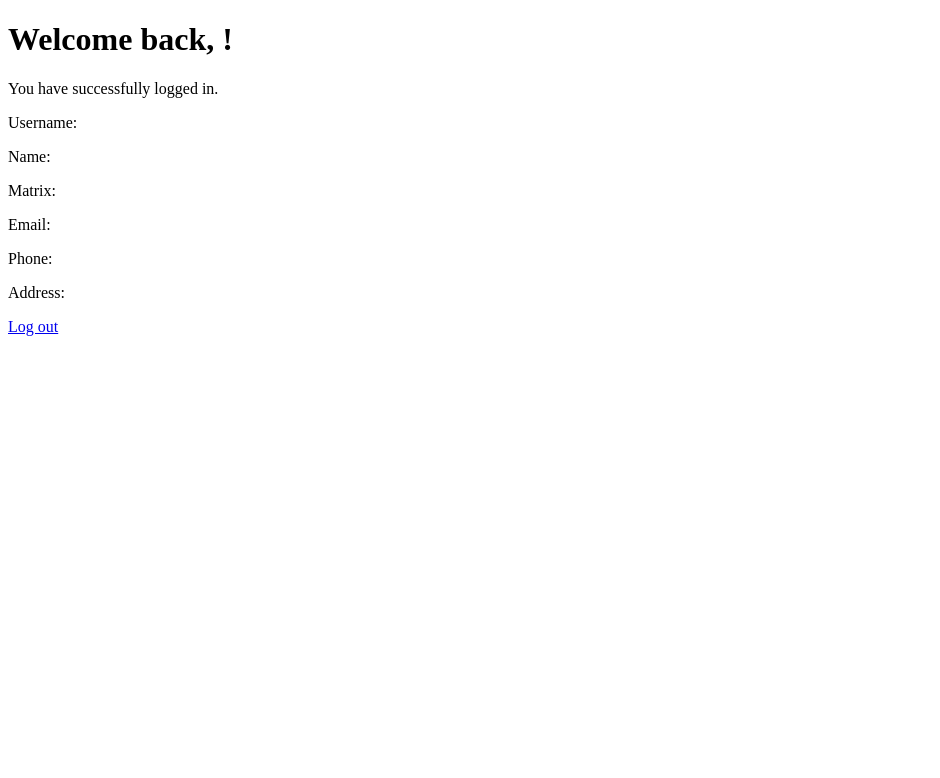
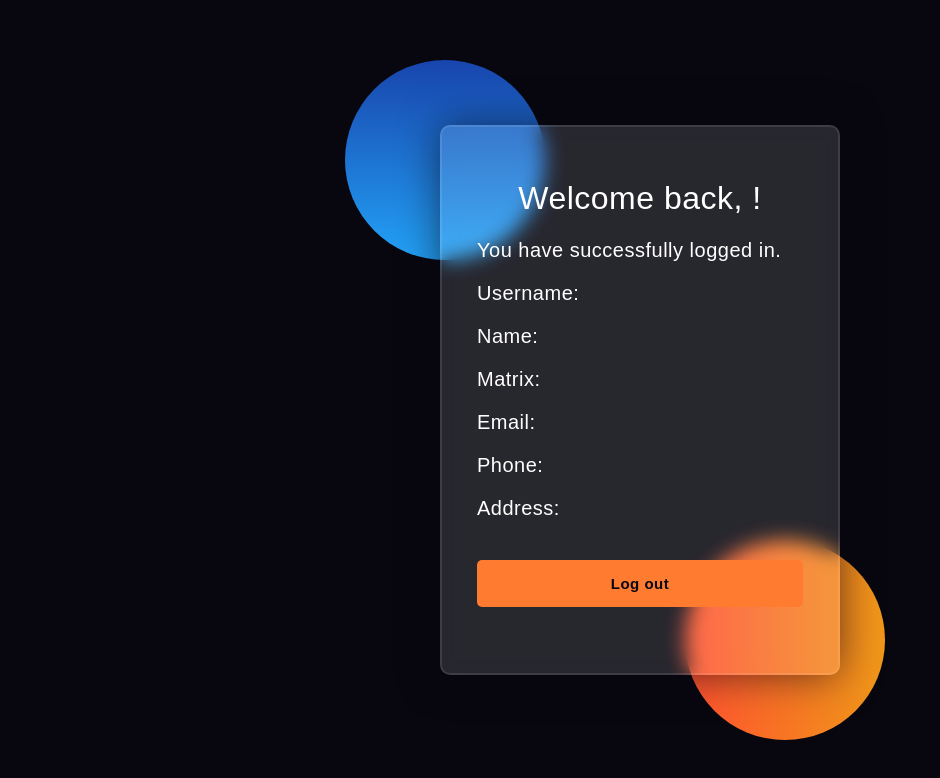
Before and after one commit to NUrZAHin/InfoSecAssignment, a website: page Public/login-success.html in a window 1280 px wide. Shown: the whole page, without its empty margins (0-940 px from the left). Drawn offline with Linux system fonts and the light colour scheme; no server answers.

Commit message:
add css element to the frontend

```diff
--- a/Public/login-success.html
+++ b/Public/login-success.html
@@ -1,8 +1,15 @@
 <!-- login-success.html -->
 <!DOCTYPE html>
 <html>
-
+  <div class="background">
+    <div class="shape"></div>
+    <div class="shape"></div>
+  </div>
 <head>
+  <meta charset="UTF-8" />
+  <meta name="viewport" content="width=device-width, initial-scale=1.0" />
+  <link rel="preconnect" href="https://fonts.gstatic.com" />
+  <link rel="stylesheet" href="./style3.css" />
   <title>Login Success</title>
 </head>
 
@@ -51,8 +58,8 @@
 
   </script>
 
-  <div id="data-container">
-    <h1>Welcome back,  <span id="username2"></span>!</h1>
+  <form id="data-container">
+    <h3>Welcome back,  <span id="username2"></span>!</h3>
   <p>You have successfully logged in.</p>
     <p>Username: <span id="username"></span></p>
     <p>Name: <span id="name"></span></p>
@@ -60,8 +67,9 @@
     <p>Email: <span id="email"></span></p>
     <p>Phone: <span id="phone"></span></p>
     <p>Address: <span id="address"></span></p>
-  </div>
-  <a href="logout.html">Log out</a>
+    <button type="button" onclick="window.location='logout.html'">Log out</button>
+  </form>
+
 </body>
 
 </html>
--- /dev/null
+++ b/Public/style.css
@@ -0,0 +1,129 @@
+*,
+*:before,
+*:after{
+    padding: 0;
+    margin: 0;
+    box-sizing: border-box;
+}
+body{
+    background-color: #080710;
+}
+
+.background{
+    width: 430px;
+    height: 520px;
+    position: absolute;
+    transform: translate(-50%,-50%);
+    left: 50%;
+    top: 50%;
+}
+.background .shape{
+    height: 200px;
+    width: 200px;
+    position: absolute;
+    border-radius: 50%;
+}
+
+.shape:first-child{
+    background: linear-gradient(
+        #1845ad,
+        #23a2f6
+    );
+    left: -80px;
+    top: -80px;
+}
+.shape:last-child{
+    background: linear-gradient(
+        to right,
+        #ff512f,
+        #f09819
+    );
+    right: -30px;
+    bottom: -80px;
+}
+
+form{
+    height: 540px;
+    width: 400px;
+    background-color: rgba(255,255,255,0.13);
+    position: absolute;
+    transform: translate(-50%,-50%);
+    top: 50%;
+    left: 50%;
+    border-radius: 10px;
+    backdrop-filter: blur(10px);
+    border: 2px solid rgba(255,255,255,0.1);
+    box-shadow: 0 0 40px rgba(8,7,16,0.6);
+    padding: 50px 35px;
+}
+
+form *{
+    font-family: 'Poppins',sans-serif;
+    color: #ffffff;
+    letter-spacing: 0.5px;
+    outline: none;
+    border: none;
+}
+
+form h3{
+    font-size: 32px;
+    font-weight: 500;
+    line-height: 42px;
+    text-align: center;
+}
+
+label{
+    display: block;
+    margin-top: 20px;
+    font-size: 16px;
+    font-weight: 500;
+}
+input{
+    display: block;
+    height: 50px;
+    width: 100%;
+    background-color: rgba(255,255,255,0.07);
+    border-radius: 3px;
+    padding: 0 10px;
+    margin-top: 8px;
+    font-size: 14px;
+    font-weight: 300;
+}
+::placeholder{
+    color: #e5e5e5;
+}
+
+button{
+    margin-top: 40px;
+    margin-right: 5px;
+    margin-left: 4.5px;
+    width: 46%;
+    background-color: #26a8ff;
+
+    color: #080710;
+    padding: 15px 0;
+    font-size: 15px;
+    font-weight: 600;
+    border-radius: 5px;
+    cursor: pointer;
+}
+
+button.register{
+
+    background-color: #ffffff;
+
+
+}
+
+div {
+    text-align: center;
+}
+
+.g-recaptcha{
+    margin-top: 10px;
+    transform:scale(1.08);
+    transform-origin:0 0;
+    text-align: center;
+
+
+}
--- /dev/null
+++ b/Public/style2.css
@@ -0,0 +1,128 @@
+*,
+*:before,
+*:after{
+    padding: 0;
+    margin: 0;
+    box-sizing: border-box;
+}
+body{
+    background-color: #080710;
+}
+
+.background{
+    width: 430px;
+    height: 520px;
+    position: absolute;
+    transform: translate(-50%,-50%);
+    left: 50%;
+    top: 50%;
+}
+.background .shape{
+    height: 200px;
+    width: 200px;
+    position: absolute;
+    border-radius: 50%;
+}
+
+.shape:first-child{
+    background: linear-gradient(
+        #1845ad,
+        #23a2f6
+    );
+    left: -80px;
+    top: -80px;
+}
+.shape:last-child{
+    background: linear-gradient(
+        to right,
+        #ff512f,
+        #f09819
+    );
+    right: -30px;
+    bottom: -80px;
+}
+
+form{
+    height: 1100px;
+    width: 400px;
+    background-color: rgba(255,255,255,0.13);
+    position: absolute;
+    transform: translate(-50%,-35%);
+    top: 50%;
+    left: 50%;
+    border-radius: 10px;
+    backdrop-filter: blur(10px);
+    border: 2px solid rgba(255,255,255,0.1);
+    box-shadow: 0 0 40px rgba(8,7,16,0.6);
+    padding: 50px 35px;
+}
+
+form *{
+    font-family: 'Poppins',sans-serif;
+    color: #ffffff;
+    letter-spacing: 0.5px;
+    outline: none;
+    border: none;
+}
+
+form h3{
+    font-size: 32px;
+    font-weight: 500;
+    line-height: 42px;
+    text-align: center;
+}
+
+label{
+    display: block;
+    margin-top: 20px;
+    font-size: 16px;
+    font-weight: 500;
+}
+input{
+    display: block;
+    height: 50px;
+    width: 100%;
+    background-color: rgba(255,255,255,0.07);
+    border-radius: 3px;
+    padding: 0 10px;
+    margin-top: 8px;
+    font-size: 14px;
+    font-weight: 300;
+}
+::placeholder{
+    color: #e5e5e5;
+}
+
+button{
+    margin-top: 5px;
+    margin-right: 5px;
+    width: 100%;
+    background-color: #ff7b2f;
+    color: #080710;
+    padding: 15px 0;
+    font-size: 15px;
+    font-weight: 600;
+    border-radius: 5px;
+    cursor: pointer;
+}
+
+button.register{
+
+    background-color: #ff7b2f;
+
+
+}
+
+div {
+    text-align: center;
+}
+
+.g-recaptcha{
+    margin-top: 10px;
+    margin-bottom: 10px;
+    transform:scale(1.08);
+    transform-origin:0 0;
+    text-align: center;
+
+
+}
--- /dev/null
+++ b/Public/style3.css
@@ -0,0 +1,151 @@
+*,
+*:before,
+*:after{
+    padding: 0;
+    margin: 0;
+    box-sizing: border-box;
+}
+body{
+    background-color: #080710;
+}
+
+.background{
+    width: 430px;
+    height: 520px;
+    position: absolute;
+    transform: translate(-50%,-50%);
+    left: 50%;
+    top: 50%;
+}
+.background .shape{
+    height: 200px;
+    width: 200px;
+    position: absolute;
+    border-radius: 50%;
+}
+
+.shape:first-child{
+    background: linear-gradient(
+        #1845ad,
+        #23a2f6
+    );
+    left: -80px;
+    top: -80px;
+}
+.shape:last-child{
+    background: linear-gradient(
+        to right,
+        #ff512f,
+        #f09819
+    );
+    right: -30px;
+    bottom: -80px;
+}
+
+form{
+    height: 550px;
+    width: 400px;
+    background-color: rgba(255,255,255,0.13);
+    position: absolute;
+    transform: translate(-50%,-50%);
+    top: 50%;
+    left: 50%;
+    border-radius: 10px;
+    backdrop-filter: blur(10px);
+    border: 2px solid rgba(255,255,255,0.1);
+    box-shadow: 0 0 40px rgba(8,7,16,0.6);
+    padding: 50px 35px;
+}
+
+form *{
+    font-family: 'Poppins',sans-serif;
+    color: #ffffff;
+    letter-spacing: 0.5px;
+    outline: none;
+    border: none;
+}
+
+.form{
+    height: 1100px;
+    width: 400px;
+    background-color: rgba(255,255,255,0.13);
+    position: absolute;
+    transform: translate(-50%,-50%);
+    top: 50%;
+    left: 50%;
+    border-radius: 10px;
+    backdrop-filter: blur(10px);
+    border: 2px solid rgba(255,255,255,0.1);
+    box-shadow: 0 0 40px rgba(8,7,16,0.6);
+    padding: 50px 35px;
+}
+
+.form *{
+    font-family: 'Poppins',sans-serif;
+    color: #ffffff;
+    letter-spacing: 0.5px;
+    outline: none;
+    border: none;
+}
+
+form h3{
+    font-size: 32px;
+    font-weight: 500;
+    line-height: 42px;
+    text-align: center;
+}
+
+p{
+    display: block;
+    margin-top: 20px;
+    font-size: 20px;
+    font-weight: 200;
+}
+input{
+    display: block;
+    height: 50px;
+    width: 100%;
+    background-color: rgba(255,255,255,0.07);
+    border-radius: 3px;
+    padding: 0 10px;
+    margin-top: 8px;
+    font-size: 14px;
+    font-weight: 300;
+}
+::placeholder{
+    color: #e5e5e5;
+}
+
+button{
+    margin-top: 40px;
+    margin-right: 5px;
+    width: 100%;
+    background-color: #ff7b2f;
+    color: #080710;
+    padding: 15px 0;
+    font-size: 15px;
+    font-weight: 600;
+    border-radius: 5px;
+    cursor: pointer;
+}
+
+button.register{
+
+    background-color: #ff7b2f;
+
+
+}
+
+div {
+    text-align: center;
+}
+
+.g-recaptcha{
+    margin-top: 10px;
+    margin-bottom: 10px;
+    transform:scale(1.08);
+    transform-origin:0 0;
+    text-align: center;
+
+
+}
--- a/package.json
+++ b/package.json
@@ -25,6 +25,8 @@
     "dotenv": "^16.0.3",
     "env": "^0.0.2",
     "express": "^4.18.2",
+    "express-limit": "^0.1.0",
+    "express-rate-limit": "^6.7.0",
     "express-session": "^1.17.3",
     "jsonwebtoken": "^9.0.0",
     "mongodb": "^4.13.0",
```
Also changed, not shown: Public/login.html (+21 -8 lines), Public/register.html (+11 -0 lines), 2 other files.
